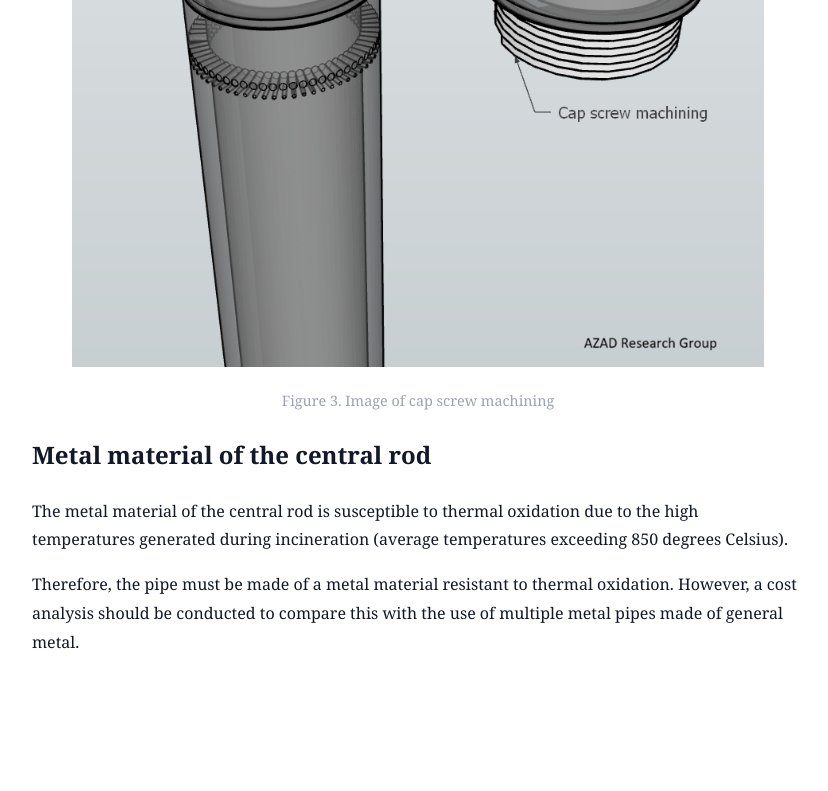
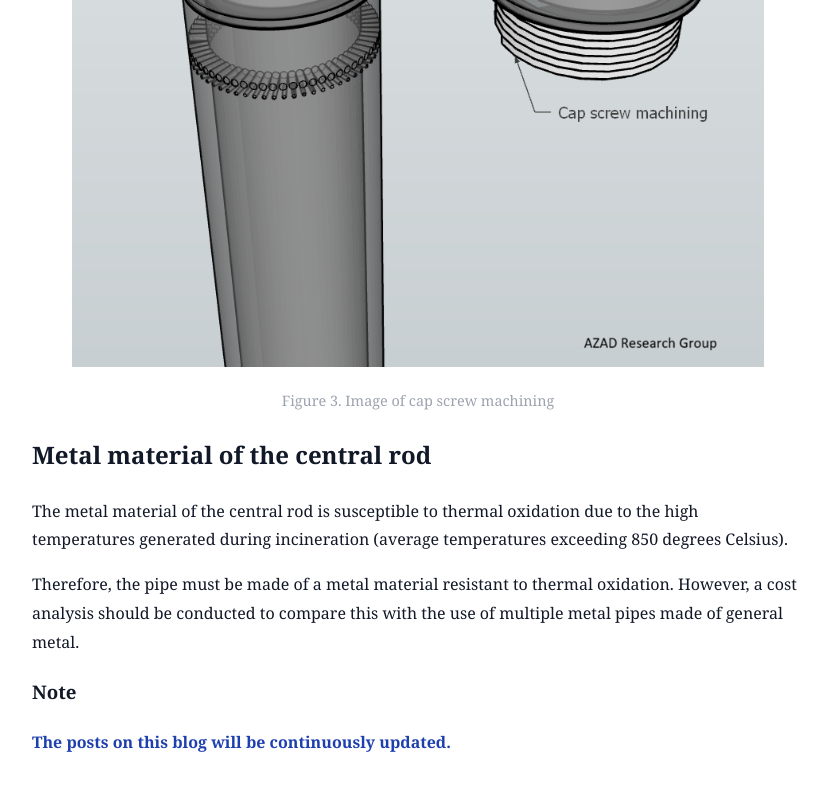
Before and after one commit to ssimsangmin49-creator/ecofriendly-polymer-compounds-incineration, a Jekyll site: the page built from _posts/2026-01-16-central-rod.md, in a window 1280 px wide and 900 px high, scrolled down 2847 px. Shown: the top 791 px of the window, without its empty margins (222-1050 px from the left). Built offline with Jekyll 4.4.1, drawn with Linux system fonts in a browser that asks for light colours.

Commit message:
Add note about blog post updates
Added a note about continuous updates to the blog posts.

```diff
--- a/_posts/2026-01-16-central-rod.md
+++ b/_posts/2026-01-16-central-rod.md
@@ -87,3 +87,10 @@
 
 Therefore, the pipe must be made of a metal material resistant to thermal oxidation.
 However, a cost analysis should be conducted to compare this with the use of multiple metal pipes made of general metal.
+
+
+### Note
+
+<span style="color:#1e40af; font-weight:bold;">
+The posts on this blog will be continuously updated.
+</span>
```
